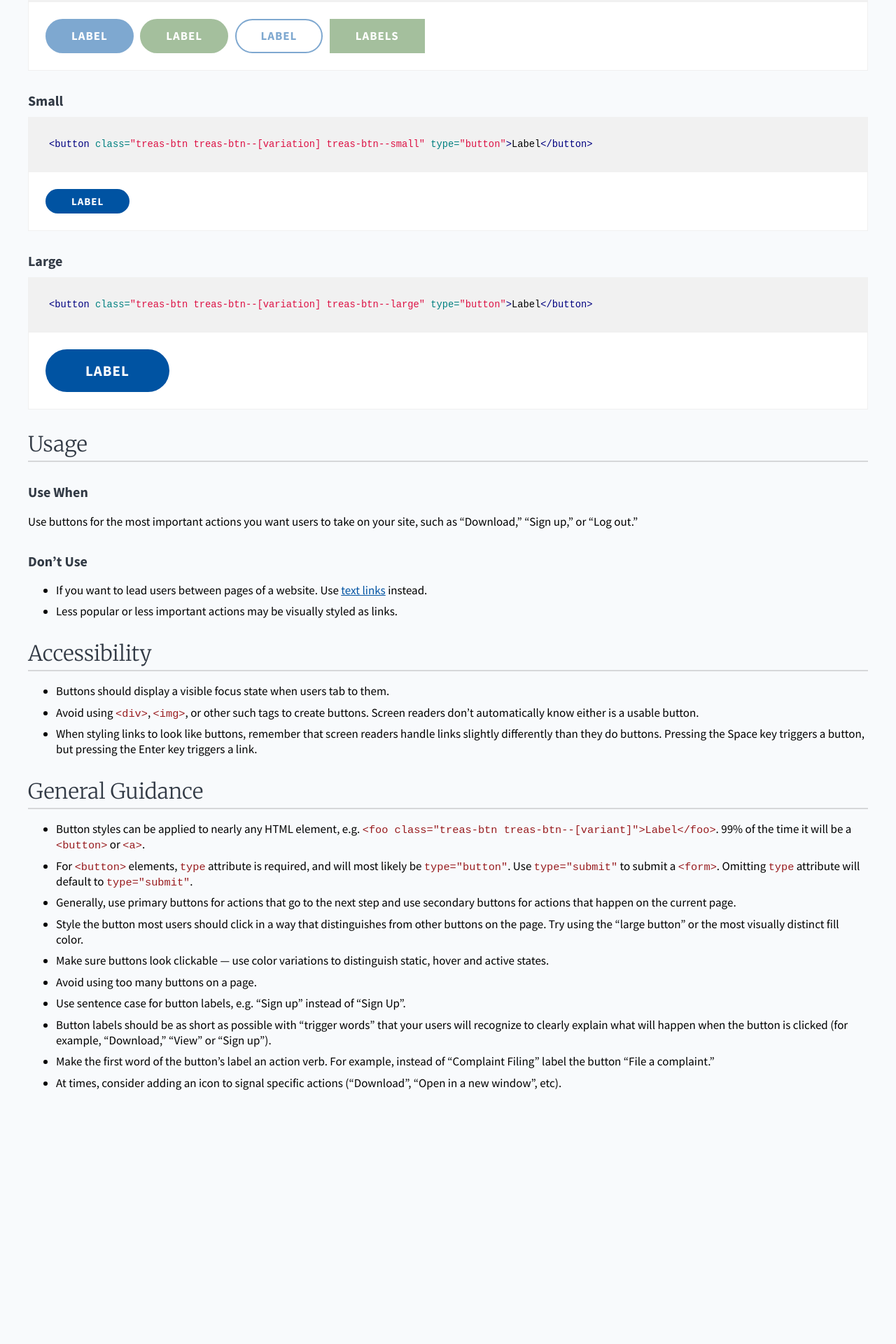
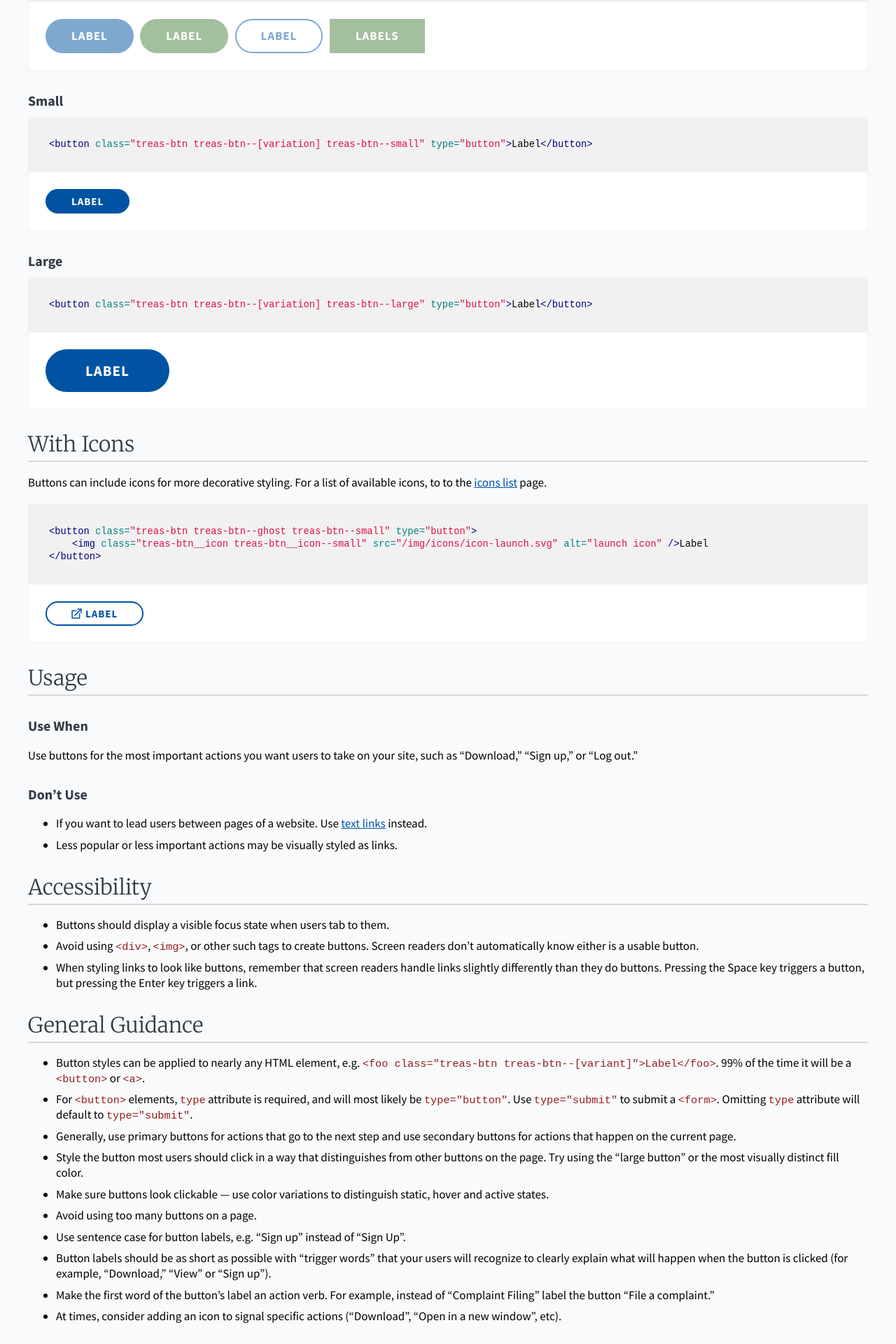
Before and after one commit to webb1750/treas-design-system, a Jekyll site: the page built from components/buttons/index.md, in a window 1280 px wide. Shown: the part 2656-4576 px from the top of the page at 70% size. Built offline with Jekyll 4.4.1, drawn with Linux system fonts in a browser that asks for light colours; before the commit the page ends 4243 px from its top, so only the background shows below that.

Commit message:
added icons section to visual style and updated buttons

````diff
--- a/_sass/components/_buttons.scss
+++ b/_sass/components/_buttons.scss
@@ -29,6 +29,24 @@
   // When disabled
   &:disabled {
     opacity: .5;
+  }
+
+  // Icons
+  &__icon {
+    width: 1.7rem;
+    height: 1.7rem;
+    margin-right: 0.5rem;
+    vertical-align: top;
+    display: inline-block;
+
+    &--small {
+      height: 1.5rem;
+      width: 1.5rem;
+    }
+    &--large {
+      height: 2.1rem;
+      width: 2.1rem;
+    }
   }
 
   // Button Variations
@@ -113,4 +131,5 @@
   &--block {
     width: 100%;
   }
+
 }
--- a/components/buttons/index.md
+++ b/components/buttons/index.md
@@ -118,6 +118,18 @@ Disabled buttons do not have a `class="treas-btn--[state]"`, instead using the `
   <button class="treas-btn treas-btn--primary treas-btn--large" type="button">Label</button>
 </div>
 
+## With Icons
+Buttons can include icons for more decorative styling. For a list of available icons, to to the [icons list](/visual-style/icons) page.
+
+```html
+<button class="treas-btn treas-btn--ghost treas-btn--small" type="button">
+    <img class="treas-btn__icon treas-btn__icon--small" src="/img/icons/icon-launch.svg" alt="launch icon" />Label
+</button>
+```
+<div class="ds-preview">
+    <button class="treas-btn treas-btn--ghost treas-btn--small" type="button"><img class="treas-btn__icon treas-btn__icon--small" src="/img/icons/icon-launch.svg" alt="launch icon" />Label</button>
+</div>
+
 ## Usage
 
 ### Use When
````
Also changed, not shown: _data/components.yml (+9 -5 lines), visual-style/icons/index.md (added, +15 -0 lines), img/icons/icon-launch.svg (added).
